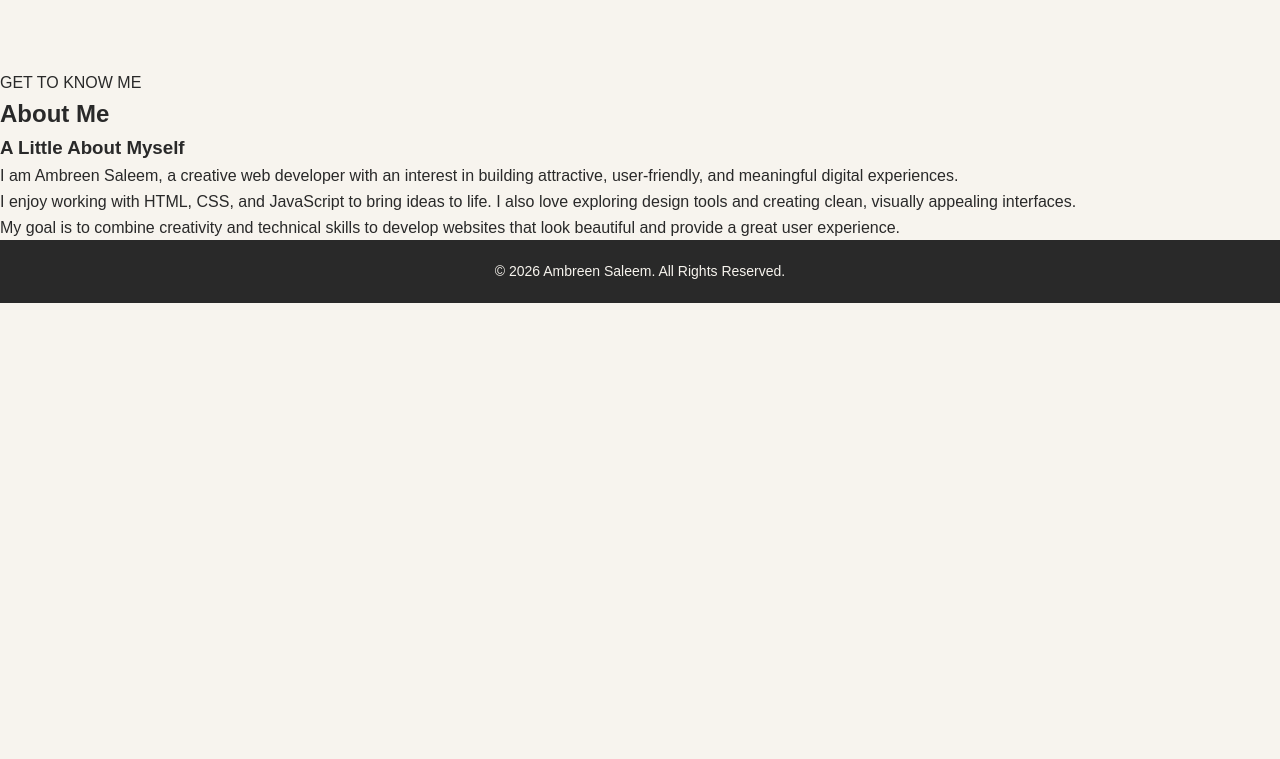
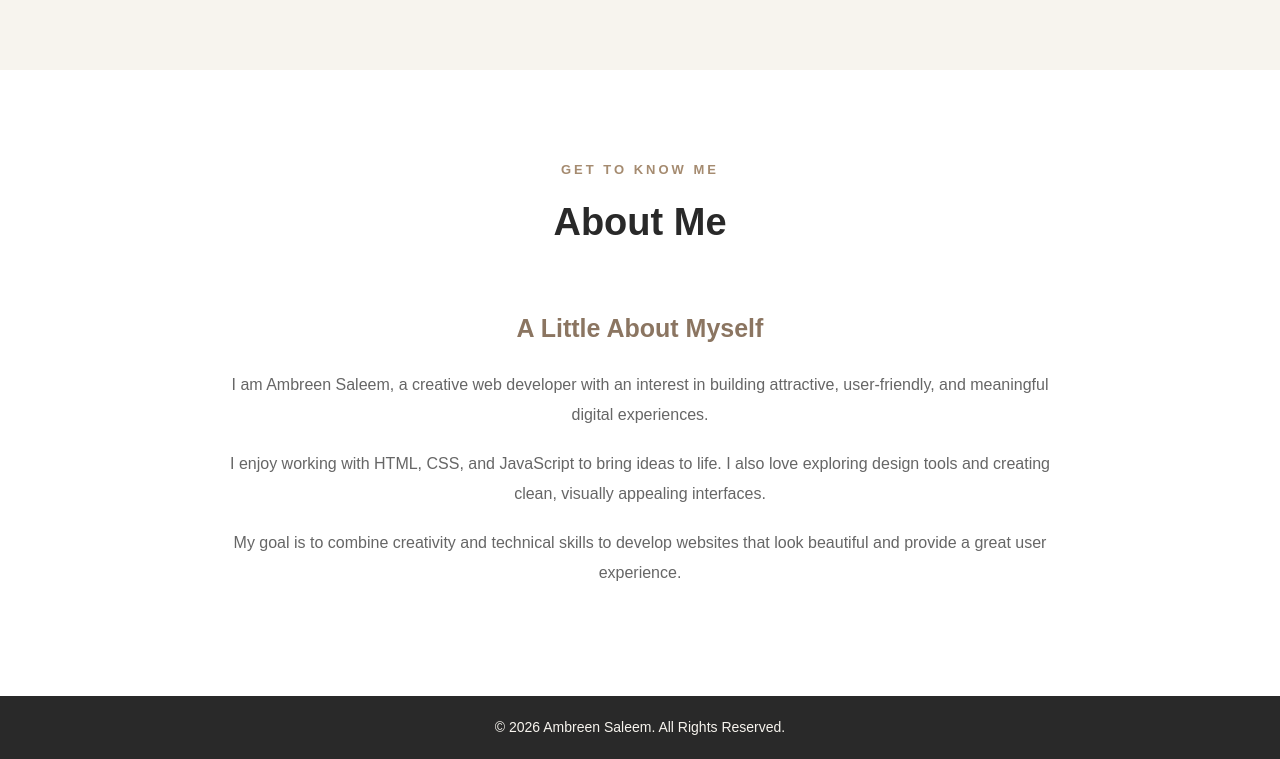
Before and after one commit to Ambreen189/Ambreen189.github.io, a plain HTML site: page index.html in a window 1280 px wide. Shown: the part 795-1554 px from the top of the page. Before the commit the page ends 1098 px from the top, so only its background shows below. Drawn offline with Linux system fonts and the light colour scheme.

Commit message:
styling of about section

```diff
--- a/app.css
+++ b/app.css
@@ -180,6 +180,58 @@ img {
   }
 }
 
+.about {
+  padding: 90px 8%;
+  background-color: #FFF;
+}
+
+.aboutMain {
+  max-width: 1200px;
+  margin: 0 auto;
+}
+
+.aboutHeading {
+  text-align: center;
+  margin-bottom: 55px;
+}
+
+.aboutSub {
+  font-size: 13px;
+  letter-spacing: 3px;
+  color: #A58B70;
+  font-weight: bold;
+  margin-bottom: 12px;
+}
+
+.aboutHeading h2 {
+  font-size: 38px;
+  color: #292929;
+}
+
+.aboutContent {
+  display: flex;
+  justify-content: center;
+  align-items: center;
+}
+
+.aboutText {
+  max-width: 850px;
+  text-align: center;
+}
+
+.aboutText h3 {
+  font-size: 25px;
+  color: #8B7561;
+  margin-bottom: 22px;
+}
+
+.aboutText p {
+  font-size: 16px;
+  line-height: 1.9;
+  color: #666;
+  margin-bottom: 18px;
+}
+
 @media (max-width: 480px) {
   .heroContent h2 {
     font-size: 32px;
```
